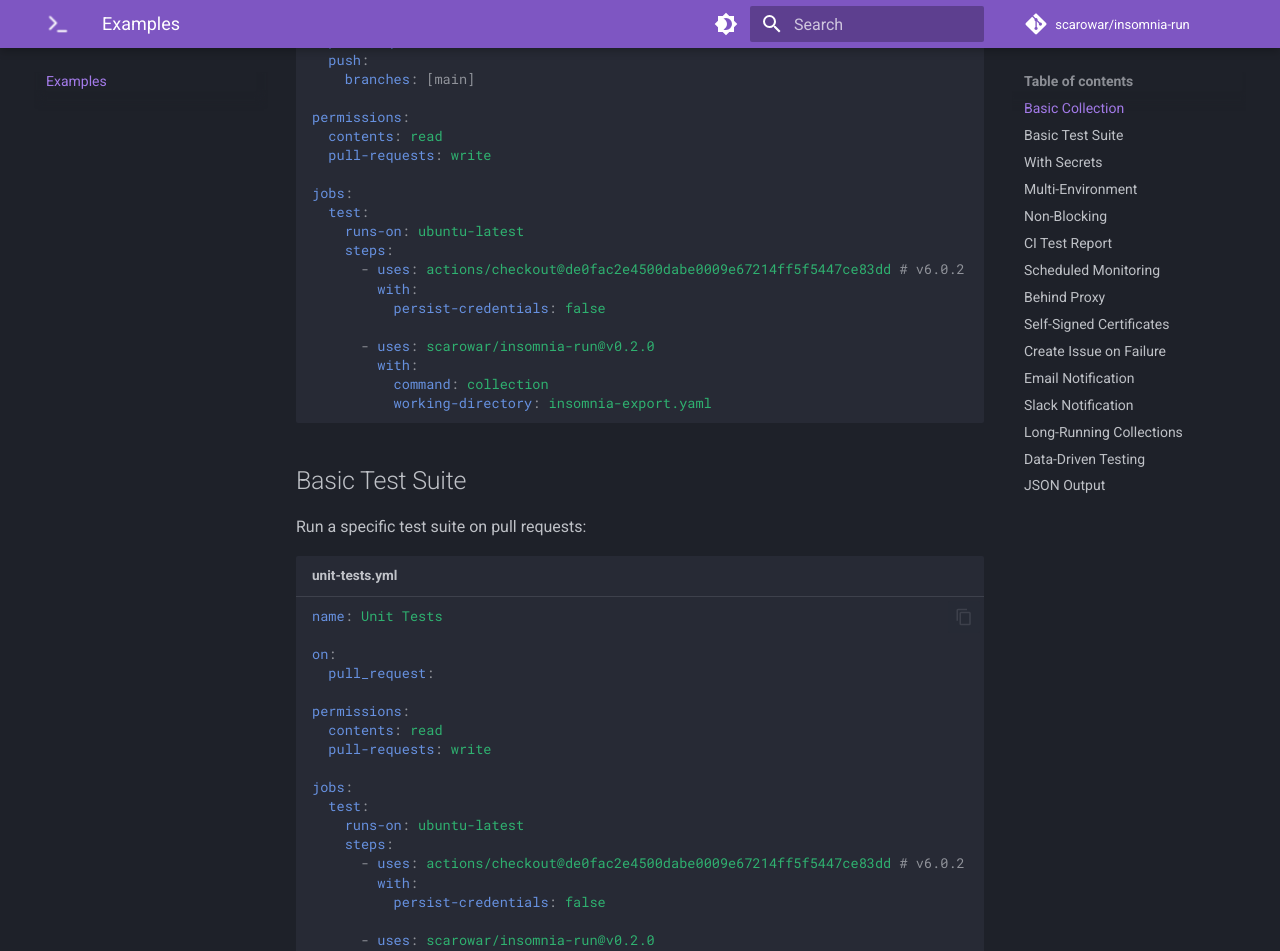
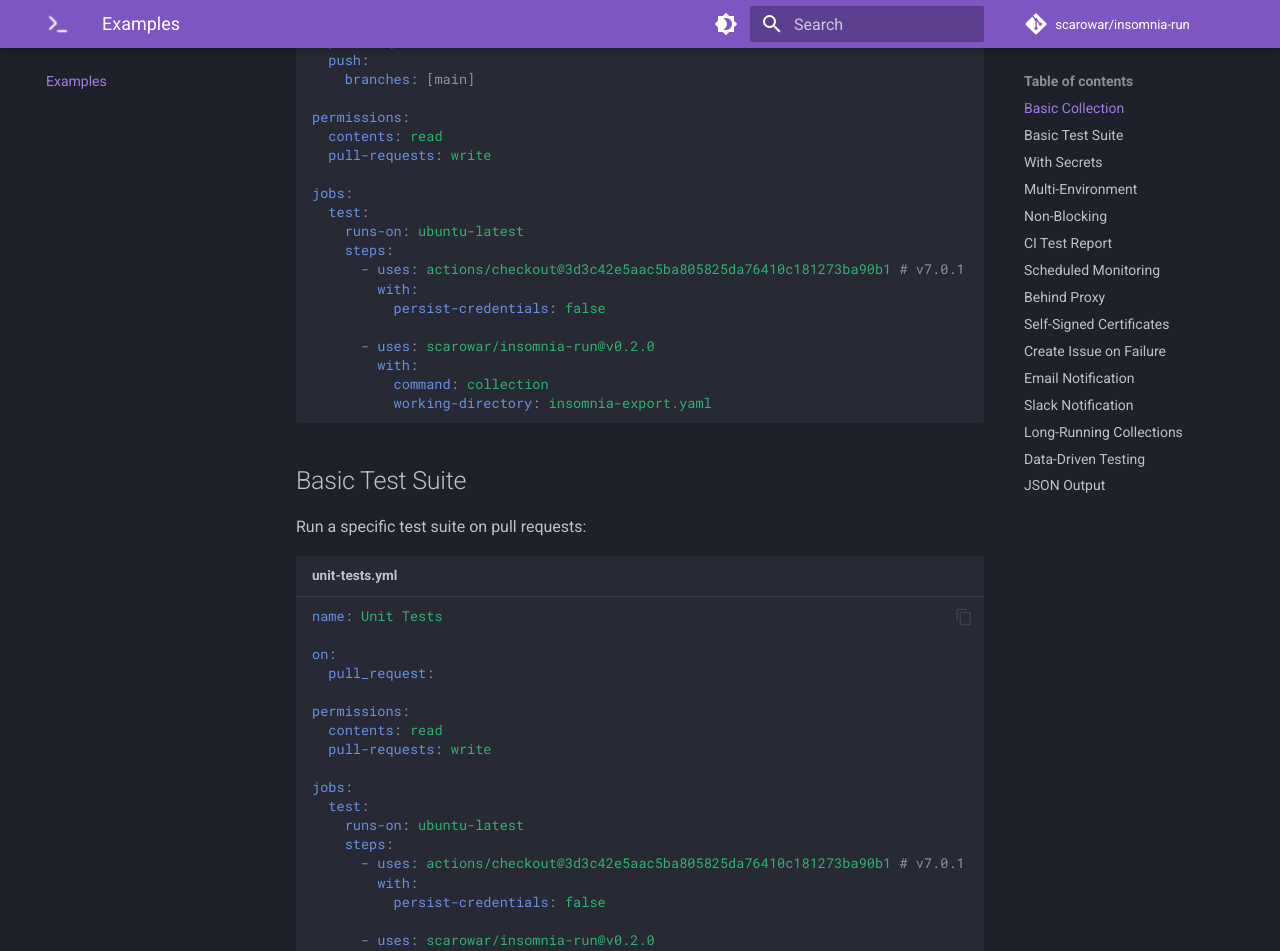
Before and after one commit to scarowar/insomnia-run, an MkDocs documentation site: the page built from docs/examples/index.md, in a window 1280 px wide and 1400 px high, scrolled down 534 px. Shown: the top 951 px of the window. Built offline with MkDocs 1.6.1 and Material for MkDocs 9.7.7, drawn with Linux system fonts in a browser that asks for light colours; comment, search, counter and statistics services are not loaded; some of the changed text lies outside the part shown.

````diff
--- a/docs/examples/index.md
+++ b/docs/examples/index.md
@@ -22,7 +22,7 @@ jobs:
   test:
     runs-on: ubuntu-latest
     steps:
-      - uses: actions/checkout@de0fac2e4500dabe0009e67214ff5f5447ce83dd # v6.0.2
+      - uses: actions/checkout@3d3c42e5aac5ba805825da76410c181273ba90b1 # v7.0.1
         with:
           persist-credentials: false
 
@@ -50,7 +50,7 @@ jobs:
   test:
     runs-on: ubuntu-latest
     steps:
-      - uses: actions/checkout@de0fac2e4500dabe0009e67214ff5f5447ce83dd # v6.0.2
+      - uses: actions/checkout@3d3c42e5aac5ba805825da76410c181273ba90b1 # v7.0.1
         with:
           persist-credentials: false
 
@@ -86,7 +86,7 @@ jobs:
       matrix:
         env: [staging, production]
     steps:
-      - uses: actions/checkout@de0fac2e4500dabe0009e67214ff5f5447ce83dd # v6.0.2
+      - uses: actions/checkout@3d3c42e5aac5ba805825da76410c181273ba90b1 # v7.0.1
         with:
           persist-credentials: false
 
@@ -165,7 +165,7 @@ jobs:
   monitor:
     runs-on: ubuntu-latest
     steps:
-      - uses: actions/checkout@de0fac2e4500dabe0009e67214ff5f5447ce83dd # v6.0.2
+      - uses: actions/checkout@3d3c42e5aac5ba805825da76410c181273ba90b1 # v7.0.1
         with:
           persist-credentials: false
 
@@ -222,7 +222,7 @@ jobs:
   monitor:
     runs-on: ubuntu-latest
     steps:
-      - uses: actions/checkout@de0fac2e4500dabe0009e67214ff5f5447ce83dd # v6.0.2
+      - uses: actions/checkout@3d3c42e5aac5ba805825da76410c181273ba90b1 # v7.0.1
         with:
           persist-credentials: false
 
@@ -361,7 +361,7 @@ Upload the report for use in another job:
 
 ```yaml
 - name: Upload JSON report
-  uses: actions/upload-artifact@b7c566a772e6b6bfb58ed0dc250532a479d7789f # v6.0.0
+  uses: actions/upload-artifact@cf430e030ddbb5b0abf93d22962f4752f3646cd9 # v7.0.2
   with:
     name: insomnia-json-report
     path: test-results.json
````
Also changed, not shown: other parts of docs/examples/index.md (+1 -1 lines), CHANGELOG.md (+4 -0 lines), README.md (+1 -0 lines), docs/getting-started/index.md (+1 -1 lines), docs/guides/secrets.md (+2 -2 lines), docs/migration.md (+6 -0 lines), docs/reference/inputs.md (+5 -3 lines), docs/troubleshooting.md (+13 -1 lines).
